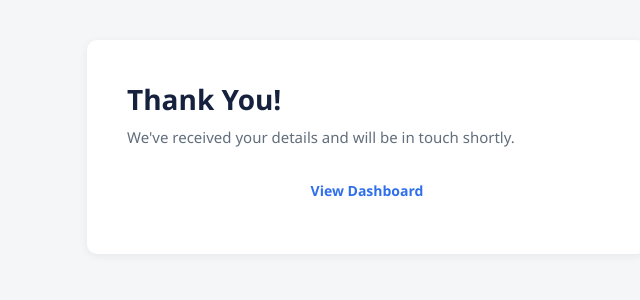
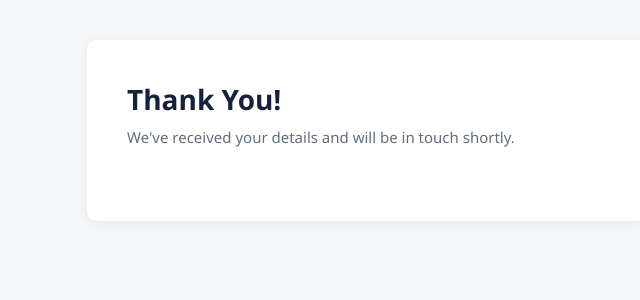
Before and after one commit to BendGlobal/lead-capture-app, a Flask app: page /thanks in a window 1280 px wide. Shown: the top 300 px of the page, without its empty margins (273-913 px from the left). Run offline with Flask 3, Linux system fonts and the light colour scheme.

Commit message:
Remove dashboard link from thanks page

```diff
--- a/templates/thanks.html
+++ b/templates/thanks.html
@@ -27,8 +27,6 @@
       </dl>
     </div>
     {% endif %}
-
-    <p class="nav-link"><a href="/leads">View Dashboard</a></p>
   </div>
 </body>
 </html>
```
